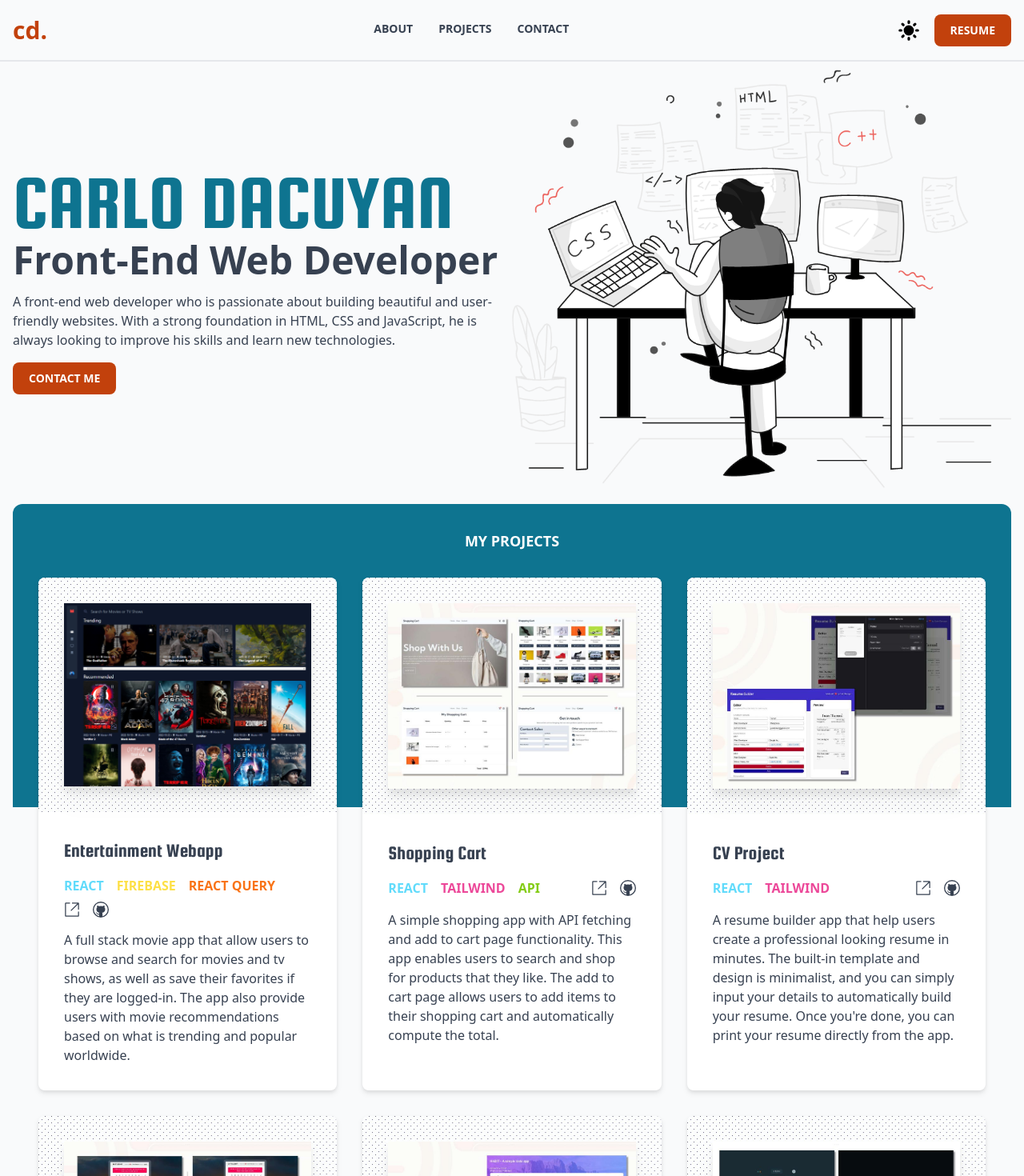
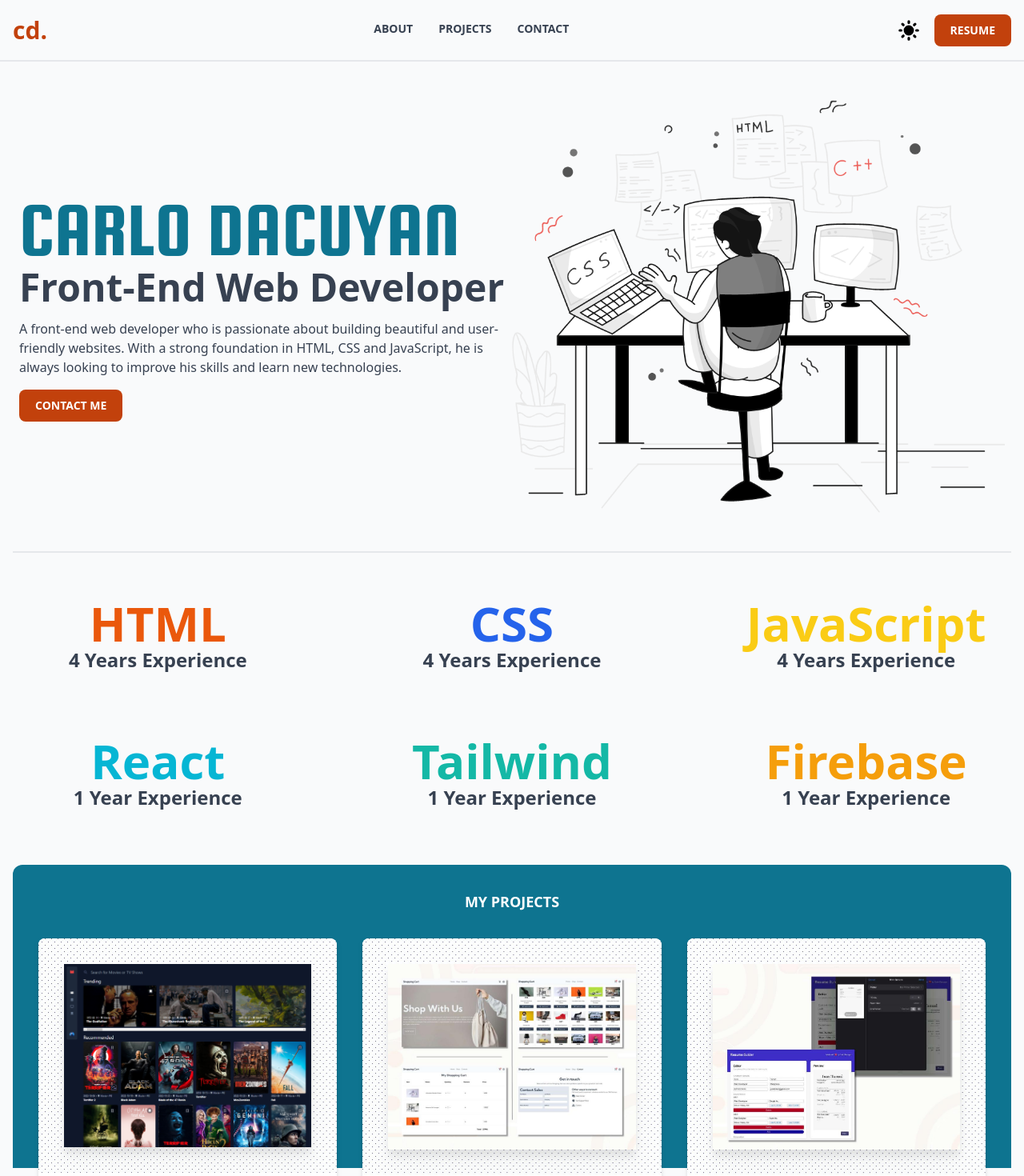
Before and after one commit to hicarlodacuyan/hicarlodacuyan.github.io, a React (Vite) app: page / in a window 1280 px wide. Shown: the top 1470 px of the page at 80% size. Built offline with nearby package versions, Linux system fonts and the light colour scheme.

Commit message:
Add skills section

```diff
--- a/src/App.jsx
+++ b/src/App.jsx
@@ -3,6 +3,7 @@ import { ThemeContext } from "./ThemeContext";
 import { Nav, Hero, Projects, Contact, Footer } from "./components";
 import { ToastContainer } from "react-toastify";
 import "react-toastify/dist/ReactToastify.css";
+import Skills from "./components/Skills";
 
 const App = () => {
   const [theme, setTheme] = useState("light");
@@ -13,6 +14,7 @@ const App = () => {
         <div className="bg-gray-50 dark:bg-gray-800">
           <Nav />
           <Hero />
+          <Skills />
           <Projects />
           <Contact />
           <Footer />
--- a/src/components/Hero.jsx
+++ b/src/components/Hero.jsx
@@ -2,10 +2,10 @@ import HeroImage from "../assets/hero-image.png";
 
 const Hero = () => {
   return (
-    <section id="hero" className="flex px-2 sm:px-4 py-2.5">
-      <div className="container mx-auto flex">
+    <section id="hero" className="flex px-2 sm:px-4">
+      <div className="container mx-auto flex border-gray-200 dark:border-gray-700 border-b-2 px-2 py-12">
         <div className="flex-1 flex flex-col justify-center">
-          <h2 className="font-squada text-5xl xl:text-8xl 2xl:text-9xl text-cyan-700 uppercase mt-4 md:mt-0">
+          <h2 className="font-squada text-5xl xl:text-8xl 2xl:text-9xl text-cyan-700 uppercase">
             Carlo Dacuyan
           </h2>
           <h3 className="text-2xl xl:text-5xl 2xl:text-6xl text-gray-700 dark:text-white font-bold">
--- /dev/null
+++ b/src/components/Skills.jsx
@@ -0,0 +1,36 @@
+const Skills = () => {
+  return (
+    <section id="skills" className="flex px-2 sm:px-4 py-2.5">
+      <div className="container mx-auto rounded-xl py-12">
+        <ul className="grid xl:grid-cols-3 md:grid-cols-2 place-items-center md:gap-20 gap-4 font-bold text-gray-700">
+            <li className="flex flex-col items-center">
+                <h4 className="text-orange-600 md:text-6xl text-5xl">HTML</h4>
+                <p className="md:text-2xl text-lg dark:text-white">4 Years Experience</p>
+            </li>
+            <li className="flex flex-col items-center">
+                <h4 className="text-blue-600 md:text-6xl text-5xl">CSS</h4>
+                <p className="md:text-2xl text-lg dark:text-white">4 Years Experience</p>
+            </li>
+            <li className="flex flex-col items-center">
+                <h4 className="text-yellow-400 md:text-6xl text-5xl">JavaScript</h4>
+                <p className="md:text-2xl text-lg dark:text-white">4 Years Experience</p>
+            </li>
+            <li className="flex flex-col items-center">
+                <h4 className="text-cyan-500 md:text-6xl text-5xl">React</h4>
+                <p className="md:text-2xl text-lg dark:text-white">1 Year Experience</p>
+            </li>
+            <li className="flex flex-col items-center">
+                <h4 className="text-teal-500 md:text-6xl text-5xl">Tailwind</h4>
+                <p className="md:text-2xl text-lg dark:text-white">1 Year Experience</p>
+            </li>
+            <li className="flex flex-col items-center">
+                <h4 className="text-amber-500 md:text-6xl text-5xl">Firebase</h4>
+                <p className="md:text-2xl text-lg dark:text-white">1 Year Experience</p>
+            </li>
+        </ul>
+      </div>
+    </section>
+  );
+};
+
+export default Skills;
```
